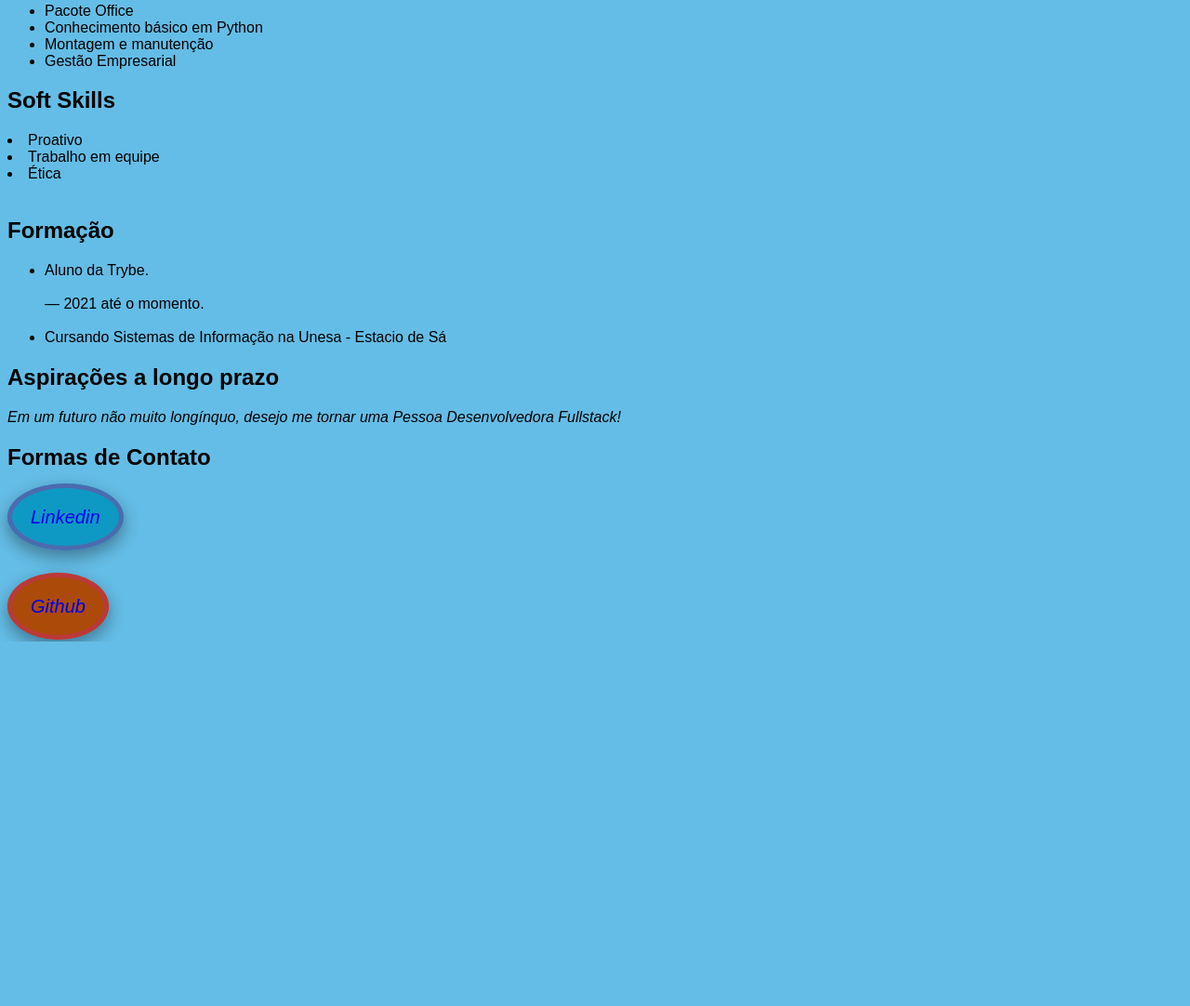
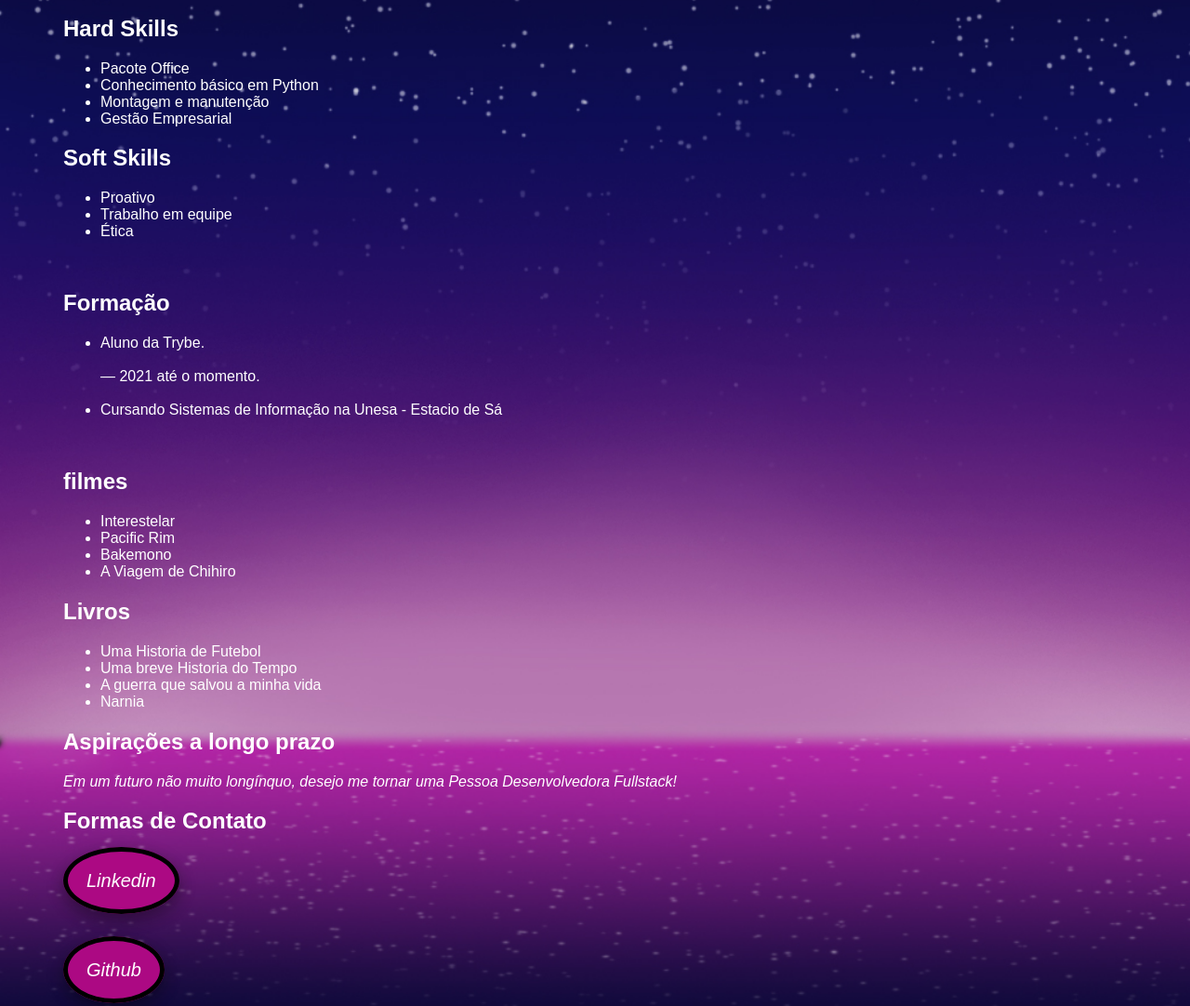
Before and after one commit to CaioCarvalhoF/Portif-lio, a plain HTML site: page index.html in a window 1280 px wide. Shown: the part 403-1485 px from the top of the page at 93% size. Before the commit the page ends 1093 px from the top, so only its background shows below. Drawn offline with Linux system fonts and the light colour scheme.

Commit message:
adiçao de background troca da cor das cores.

```diff
--- a/index.html
+++ b/index.html
@@ -5,6 +5,8 @@
     <meta name="viewport" content="width=device-width, initial-scale=1.0" />
     <title>Portifólio de Caio</title>
     <link rel="stylesheet" href="style.css" />
+    <link rel = "preconnect" href = "https://fonts.gstatic.com">
+<link href = "https://fonts.googleapis.com/css2? family = Montserrat: ital, wght @ 1.100 & display = swap "rel =" stylesheet ">
   </head>
 
   <body>
@@ -27,7 +29,7 @@
       tenho um grande apetite por conhecimento.<br />
       Atualmente, sou estudante de Desenvolvimento Fullstack na Trybe.
     </p>
-
+<br>
     <h2>Hard Skills</h2>
     <ul>
       <li>Pacote Office</li>
@@ -37,10 +39,13 @@
     </ul>
 
     <h2>Soft Skills</h2>
-    <li>Proativo</li>
-    <li>Trabalho em equipe</li>
-    <li>Ética</li>
-    <br />
+    <ul>
+      <li>Proativo</li>
+      <li>Trabalho em equipe</li>
+      <li>Ética</li>
+    </ul>
+
+  <br>
 
     <h2>Formação</h2>
     <ul>
@@ -51,6 +56,25 @@
       <br />
       <li>Cursando Sistemas de Informação na Unesa - Estacio de Sá</li>
     </ul>
+<br>
+  <h2>filmes</h2>
+  <ul>
+    <li>Interestelar</li>
+    <li>Pacific Rim</li>
+    <li>Bakemono</li>
+    <li>A Viagem de Chihiro</li>
+  </ul>
+
+  <h2>Livros</h2>
+
+  <ul>
+    <li>Uma Historia de Futebol</li>
+    <li>Uma breve Historia do Tempo</li>
+    <li>A guerra que salvou a minha vida</li>
+    <li>Narnia</li>
+  </ul>
+
+
 
     <h2>Aspirações a longo prazo</h2>
 
@@ -68,11 +92,11 @@
 <a
   class="button"
   href="https://www.linkedin.com/in/caio-carvalho-ferreira-583993190/"
-  target="_blank"
-  ><em>Linkedin</em></a
+  target="_blank"><em>Linkedin</em></a
 >
 <br />
 <br />
 <br />
-<a class="button2" href="https://github.com/CaioCarvalhoF"><em>Github</em></a>
+<a class="button" href="https://github.com/CaioCarvalhoF"
+target="_blank"><em>Github</em></a>
 </div>
--- a/style.css
+++ b/style.css
@@ -1,4 +1,3 @@
-
 
 
 
@@ -7,33 +6,32 @@ border-radius: 25% 0% 25% 0%;
 }
 
 body {
-  font-family: 'Montserrat', arial, sans-serif;
+  font-family: 'Montserrat', sans-serif;
+  color: white;
   font-weight: 500;
-  background-color: rgb(100, 189, 230);
+  background-image: url(—Pngtree—starry\ dark\ blue\ purple\ aesthetic_935343\ \(1\).jpg);
+  background-size: cover;
+  background-position: 20% 25%;
   }
 
+
+
+  /* juntar os dois butoes em um só **/
+
   .button {
+    color: #fff;
     line-height: 60px;
     border-radius: 50%;
-    background-color: #0e99c4;
+    background-color: #ac0983;
     font-size: 20px;
     box-shadow: 0 8px 16px 0 rgba(0,0,0,0.2), 0 6px 20px 0 rgba(0,0,0,0.19);
     padding: 20px;
-    border: 5px solid #4c6baf;
-    text-decoration: none;
-  }
-
-  .button2 {
-    line-height: 60px;
-    border-radius: 50%;
-    background-color: #ac4a09;
-    font-size: 20px;
-    box-shadow: 0 8px 16px 0 rgba(0,0,0,0.2), 0 6px 20px 0 rgba(0,0,0,0.19);
-    padding: 20px;
-    border: 5px solid #bb3939;
+    border: 5px solid #000000;
     text-decoration: none;
   }
 
   .paragraph {
       width: 80%;
+    margin-left: 40px;
+    padding : 20px;
   }
```
Also changed, not shown: —Pngtree—starry dark blue purple aesthetic_935343 (1).jpg (added).
